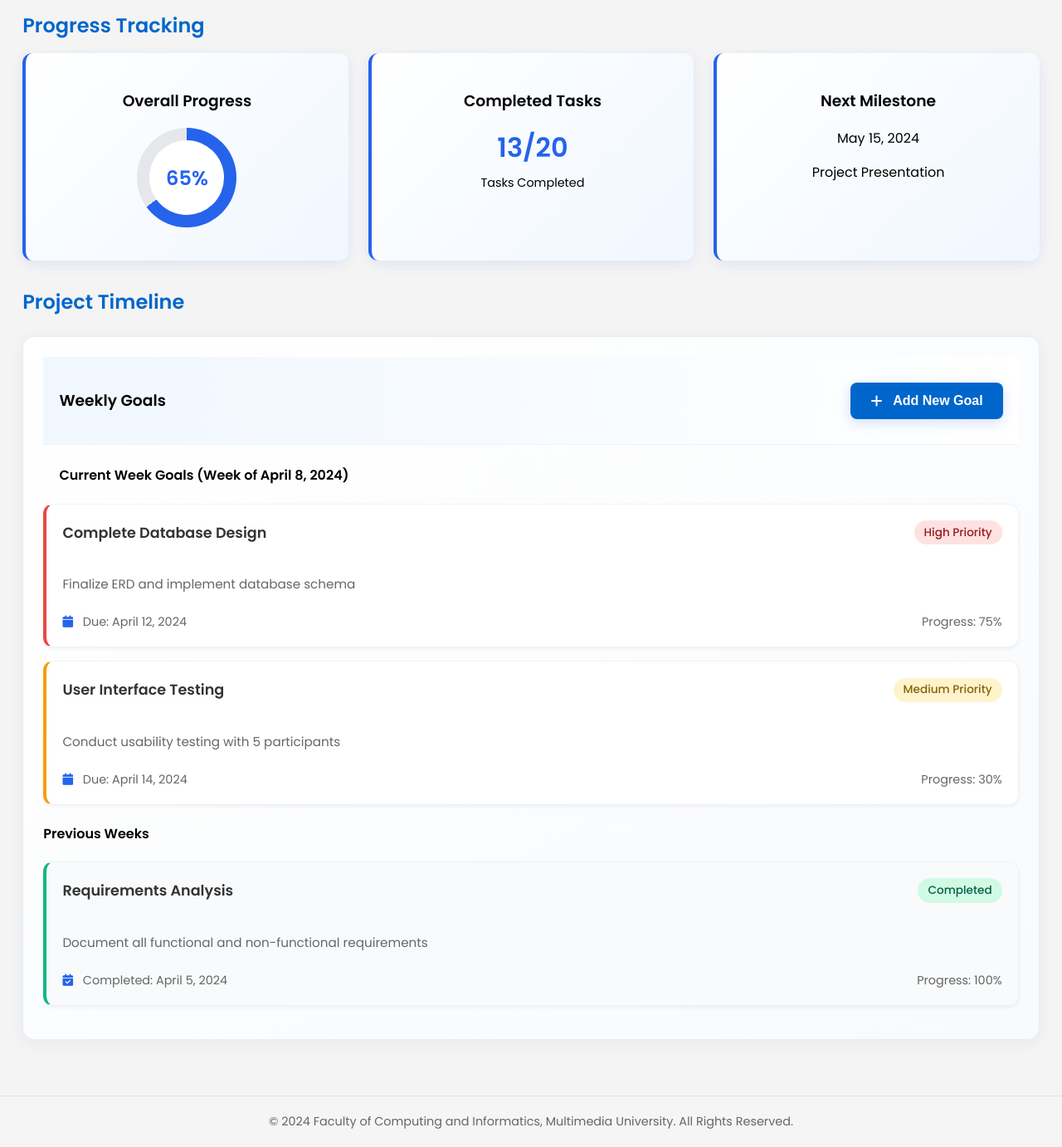
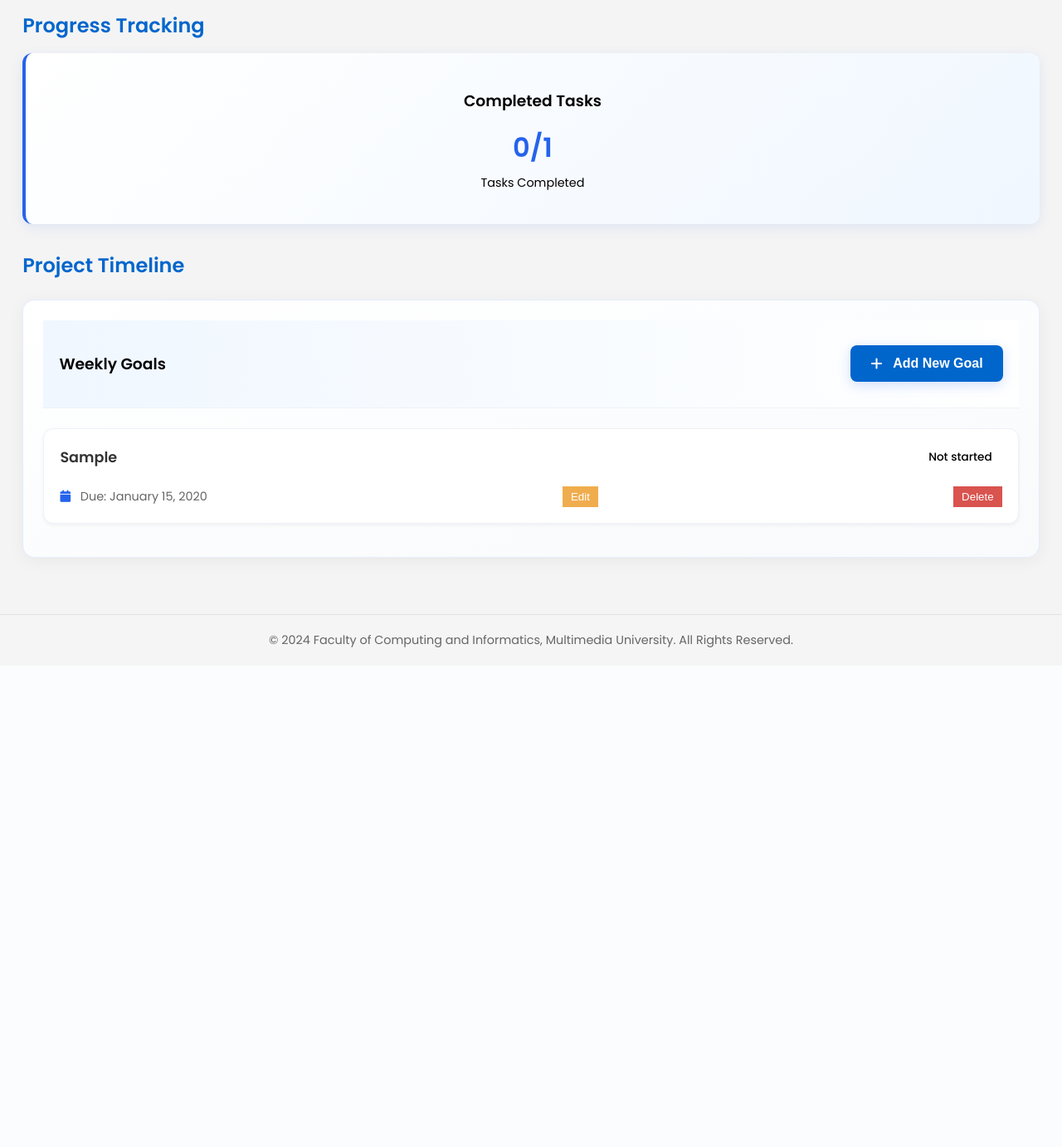
Before and after one commit to YongJinYit1214/final-year-project-management-system, a PHP site: page /pages/progress/progress-page.php in a window 1280 px wide. Shown: the part 83-1465 px from the top of the page at 83% size. After the commit the page ends 863 px from the top, so only its background shows below. Run offline with PHP 8.4, Linux system fonts and the light colour scheme; the visitor is signed in with stand-in values (Sample User, id 1); tables that the repository leaves empty hold one stand-in row (values such as "Sample post").

Commit message:
Implemented goal system

```diff
--- a/components/navbar.php
+++ b/components/navbar.php
@@ -1,31 +1,42 @@
 <?php
 function getNavbar($active_page = '') {
     $isLoggedIn = isset($_SESSION['user_id']) && !empty($_SESSION['user_id']);
+
+    $homePage = '/fyp-system/index.php';
+    $projectsPage = '/fyp-system/pages/projects/projects-page.php';
     $meetingsPage = '/fyp-system/pages/meetings/meetings-page.php';
+    $progressPage = '/fyp-system/pages/progress/progress-page.php';
+    $assessmentPage = '/fyp-system/pages/assessment/assessment-page.php';
+    $supportPage = '/fyp-system/pages/support/support-page.php';
+    $communicationsPage = '/fyp-system/pages/communication/communication-page.php';
+    $profilePage = '/fyp-system/pages/profile/profile-page.php';
+    $loginPage = '/fyp-system/pages/login/login-page.php';
+    $registerPage = '/fyp-system/pages/register/register-page.php';
+    $logo = '/fyp-system/assets/images/mmu-logo-white.png';
 
     $html = '
     <nav class="navbar">
         <div class="nav-container">
             <div class="logo-section">
-                <a href="/fyp-system/index.php"><img src="/fyp-system/assets/images/mmu-logo-white.png" alt="MMU Logo"></a>
+                <a href="/fyp-system/index.php"><img src="'.$logo.'" alt="MMU Logo"></a>
             </div>
             <div class="nav-section">
                 <div class="nav-links">
-                    <a href="/fyp-system/index.php" class="nav-link ' . ($active_page === 'home' ? 'active' : '') . '" id="homeLink">Home</a>
-                    <a href="/fyp-system/pages/projects/projects-page.php" class="nav-link ' . ($active_page === 'projects' ? 'active' : '') . '" id="projectsLink">Projects</a>
+                    <a href="'.$homePage.'" class="nav-link ' . ($active_page === 'home' ? 'active' : '') . '" id="homeLink">Home</a>
+                    <a href="'.$projectsPage.'" class="nav-link ' . ($active_page === 'projects' ? 'active' : '') . '" id="projectsLink">Projects</a>
                     <a href="'.$meetingsPage.'" class="nav-link ' . ($active_page === 'meetings' ? 'active' : '') . '" id="meetingsLink">Meetings</a>
-                    <a href="/fyp-system/pages/progress/progress-page.php" class="nav-link ' . ($active_page === 'progress' ? 'active' : '') . '" id="progressLink">Progress</a>
-                    <a href="/fyp-system/pages/assessment/assessment-page.php" class="nav-link ' . ($active_page === 'assessment' ? 'active' : '') . '" id="assessmentLink">Assessment</a>
-                    <a href="/fyp-system/pages/support/support-page.php" class="nav-link ' . ($active_page === 'support' ? 'active' : '') . '" id="supportLink">Support</a>
-                    <a href="/fyp-system/pages/communication/communication-page.php" class="nav-link ' . ($active_page === 'communication' ? 'active' : '') . '" id="communicationLink">Communication</a>
-                    <a href="/fyp-system/pages/profile/profile-page.php" class="nav-link ' . ($active_page === 'profile' ? 'active' : '') . '" id="profileLink">Profile</a>';
+                    <a href="'.$progressPage.'" class="nav-link ' . ($active_page === 'progress' ? 'active' : '') . '" id="progressLink">Progress</a>
+                    <a href="'.$assessmentPage.'" class="nav-link ' . ($active_page === 'assessment' ? 'active' : '') . '" id="assessmentLink">Assessment</a>
+                    <a href="'.$supportPage.'" class="nav-link ' . ($active_page === 'support' ? 'active' : '') . '" id="supportLink">Support</a>
+                    <a href="'.$communicationsPage.'" class="nav-link ' . ($active_page === 'communication' ? 'active' : '') . '" id="communicationLink">Communication</a>
+                    <a href="'.$profilePage.'" class="nav-link ' . ($active_page === 'profile' ? 'active' : '') . '" id="profileLink">Profile</a>';
 
     if ($isLoggedIn) {
         $html .= '<a href="javascript:void(0);" onclick="handleLogout()" class="nav-link" id="logoutBtn">Logout</a>';
     } else {
         $html .= '
-            <a href="/fyp-system/pages/login/login-page.php" class="nav-link ' . ($active_page === 'login' ? 'active' : '') . '" id="loginBtn">Login</a>
-            <a href="/fyp-system/pages/register/register-page.php" class="nav-link ' . ($active_page === 'register' ? 'active' : '') . '" id="registerBtn">Register</a>';
+            <a href="'.$loginPage.'" class="nav-link ' . ($active_page === 'login' ? 'active' : '') . '" id="loginBtn">Login</a>
+            <a href="'.$registerPage.'" class="nav-link ' . ($active_page === 'register' ? 'active' : '') . '" id="registerBtn">Register</a>';
     }
 
     $html .= '
--- a/database.sql
+++ b/database.sql
@@ -213,7 +213,8 @@ CREATE   TABLE goals(
     goal_id INT PRIMARY KEY AUTO_INCREMENT,
     user_id INT,
     goal TEXT NOT NULL,
-    status ENUM('not_started','ongoing', 'completed') DEFAULT 'ongoing',
+    status ENUM('not_started','ongoing', 'completed') DEFAULT 'not_started',
+    due_date DATE,
     created_at TIMESTAMP DEFAULT CURRENT_TIMESTAMP,
     FOREIGN KEY (user_id) REFERENCES users(user_id) ON DELETE CASCADE
 );
--- /dev/null
+++ b/pages/progress/fetch-goals.php
@@ -0,0 +1,26 @@
+<?php
+function fetchGoals() {
+    require_once '../../db_connection.php';
+
+    $conn = OpenCon();
+
+    $query = "SELECT *
+    FROM goals WHERE user_id = ?";
+    $stmt = $conn->prepare($query);
+    session_start();
+    $user_id = $_SESSION['user_id'];
+    $stmt->bind_param("i", $user_id);
+    $stmt->execute();
+    $result = $stmt->get_result();
+    $goals = [];
+
+    if ($result->num_rows > 0) {
+        while ($row = $result->fetch_assoc()) {
+            $goals[] = $row;
+        }
+    }
+
+    CloseCon($conn);
+    return $goals;
+}
+?>
--- a/pages/progress/progress-page.css
+++ b/pages/progress/progress-page.css
@@ -163,6 +163,7 @@ body {
     border: 1px solid #ddd;
     border-radius: 8px;
     font-size: 1rem;
+    resize: vertical;
 }
 
 /* Button Styles */
@@ -182,35 +183,6 @@ body {
     padding: 0.8rem 1.5rem;
     border-radius: 8px;
     cursor: pointer;
-}
-
-/* Progress Circle */
-.progress-circle {
-    width: 120px;
-    height: 120px;
-    border-radius: 50%;
-    background: conic-gradient(var(--primary-color) 65%, #e5e7eb 0);
-    margin: 1rem auto;
-    display: flex;
-    align-items: center;
-    justify-content: center;
-    position: relative;
-}
-
-.progress-circle::before {
-    content: '';
-    position: absolute;
-    width: 90px;
-    height: 90px;
-    background: white;
-    border-radius: 50%;
-}
-
-.progress-text {
-    position: relative;
-    font-size: 1.5rem;
-    font-weight: bold;
-    color: var(--primary-color);
 }
 
 .stat-subtitle {
@@ -425,3 +397,29 @@ footer p {
     color: #666;
     font-size: 0.9rem;
 }
+
+/* Edit Button */
+.edit-goal-btn {
+    background-color: #f0ad4e;
+    color: white;
+    padding: 5px 10px;
+    border: none;
+    cursor: pointer;
+}
+
+.edit-goal-btn:hover {
+    background-color: #ec971f;
+}
+
+/* Delete Button */
+.delete-goal-btn {
+    background-color: #d9534f;
+    color: white;
+    padding: 5px 10px;
+    border: none;
+    cursor: pointer;
+}
+
+.delete-goal-btn:hover {
+    background-color: #c9302c;
+}
--- a/pages/progress/progress-page.php
+++ b/pages/progress/progress-page.php
@@ -1,6 +1,26 @@
 <?php
 require_once '../../auth/auth_check.php';
 require_once '../../components/navbar.php';
+require_once '../../db_connection.php';
+
+$conn = OpenCon();
+
+require_once 'fetch-goals.php';
+$goalsData = fetchGoals();
+
+// Fetch total and completed goals
+$query = "SELECT COUNT(*) AS total_goals,
+                 SUM(CASE WHEN status = 'completed' THEN 1 ELSE 0 END) AS completed_goals
+          FROM goals WHERE user_id = ?";
+$stmt = $conn->prepare($query);
+$user_id = $_SESSION['user_id'];
+$stmt->bind_param("i", $user_id);
+$stmt->execute();
+$result = $stmt->get_result();
+$goal_data = $result->fetch_assoc();
+$completed_goals = $goal_data['completed_goals'] ?? 0;
+$total_goals = $goal_data['total_goals'] ?? 0;
+
 ?>
 <!DOCTYPE html>
 <html lang="en">
@@ -23,20 +43,9 @@ require_once '../../components/navbar.php';
     <div class="progress-overview">
         <div class="progress-stats">
             <div class="stat-card">
-                <h3>Overall Progress</h3>
-                <div class="progress-circle" data-progress="65">
-                    <span class="progress-text">65%</span>
-                </div>
-            </div>
-            <div class="stat-card">
                 <h3>Completed Tasks</h3>
-                <p class="stat-number">13/20</p>
+                <p class="stat-number"><?php echo $completed_goals; ?>/<?php echo $total_goals ?></p>
                 <p class="stat-subtitle">Tasks Completed</p>
-            </div>
-            <div class="stat-card">
-                <h3>Next Milestone</h3>
-                <p class="milestone-date">May 15, 2024</p>
-                <p class="milestone-title">Project Presentation</p>
             </div>
         </div>
         <div class="project-timeline">
@@ -53,51 +62,60 @@ require_once '../../components/navbar.php';
         </div>
 
         <div class="goals-container">
-            <div class="current-week">
-                <h4>Current Week Goals (Week of April 8, 2024)</h4>
-                <div class="goals-list" id="currentWeekGoals">
-                    <div class="goal-item high">
+        <div class="goals-list" id="currentWeekGoals">
+            <?php if (empty($goalsData)): ?>
+                <p class="empty-message">No goals available. Start by adding a new goal!</p>
+                <?php else: ?>
+                    <?php foreach ($goalsData as $goal): ?>
+                    <div class="goal-item">
                         <div class="goal-header">
-                            <h5>Complete Database Design</h5>
-                            <span class="goal-priority priority-high">High Priority</span>
+                            <h5><?php echo $goal['goal']; ?></h5>
+                            <span class="goal-priority priority-<?php echo $goal['status']; ?>">
+                                <?php echo ucfirst(str_replace('_', ' ', $goal['status'])); ?>
+                            </span>
                         </div>
-                        <p class="goal-description">Finalize ERD and implement database schema</p>
                         <div class="goal-footer">
-                            <span class="goal-deadline"><i class="fas fa-calendar"></i> Due: April 12, 2024</span>
-                            <span class="goal-progress">Progress: 75%</span>
+                            <span class="goal-deadline"><i class="fas fa-calendar"></i> Due: <?php echo date('F j, Y', strtotime($goal['due_date'])); ?></span>
+                            <button class="edit-goal-btn" data-goal-id="<?php echo $goal['goal_id']; ?>">Edit</button>
+                            <button class="delete-goal-btn" data-goal-id="<?php echo $goal['goal_id']; ?>">Delete</button>
                         </div>
                     </div>
+                    <?php endforeach; ?>
+                <?php endif; ?>
+            </div>
 
-                    <div class="goal-item medium">
-                        <div class="goal-header">
-                            <h5>User Interface Testing</h5>
-                            <span class="goal-priority priority-medium">Medium Priority</span>
+            <!-- Edit Goal Modal -->
+            <div class="modal" id="editGoalModal">
+                <div class="modal-content">
+                    <div class="modal-header">
+                        <h3>Edit Goal</h3>
+                        <button class="close-btn">&times;</button>
+                    </div>
+                    <form id="editGoalForm" action="edit-goal.php" method="post">
+                        <input type="hidden" id="editGoalId" name="goal_id">
+                        <div class="form-group">
+                            <label for="editGoalTitle">Goal Title</label>
+                            <input type="text" id="editGoalTitle" name="goal" required placeholder="Enter goal title">
                         </div>
-                        <p class="goal-description">Conduct usability testing with 5 participants</p>
-                        <div class="goal-footer">
-                            <span class="goal-deadline"><i class="fas fa-calendar"></i> Due: April 14, 2024</span>
-                            <span class="goal-progress">Progress: 30%</span>
+                        <div class="form-group">
+                            <label for="editGoalDeadline">Deadline</label>
+                            <input type="date" id="editGoalDeadline" name="due_date" required>
                         </div>
-                    </div>
+                        <div class="form-group">
+                            <label for="editGoalStatus">Status</label>
+                            <select id="editGoalStatus" name="status" required>
+                                <option value="not_started">Not Started</option>
+                                <option value="in_progress">In Progress</option>
+                                <option value="completed">Completed</option>
+                            </select>
+                        </div>
+                        <div class="modal-footer">
+                            <button type="submit" class="save-btn">Save Changes</button>
+                        </div>
+                    </form>
                 </div>
             </div>
 
-            <div class="previous-goals">
-                <h4>Previous Weeks</h4>
-                <div class="goals-list" id="previousWeekGoals">
-                    <div class="goal-item completed">
-                        <div class="goal-header">
-                            <h5>Requirements Analysis</h5>
-                            <span class="goal-priority priority-high">Completed</span>
-                        </div>
-                        <p class="goal-description">Document all functional and non-functional requirements</p>
-                        <div class="goal-footer">
-                            <span class="goal-deadline"><i class="fas fa-calendar-check"></i> Completed: April 5, 2024</span>
-                            <span class="goal-progress">Progress: 100%</span>
-                        </div>
-                    </div>
-                </div>
-            </div>
         </div>
 
         <!-- Goal Setting Modal -->
@@ -107,30 +125,17 @@ require_once '../../components/navbar.php';
                     <h3>Set Weekly Goal</h3>
                     <button class="close-btn">&times;</button>
                 </div>
-                <form id="goalForm">
+                <form id="goalForm" action="create-goal.php" method="post">
                     <div class="form-group">
                         <label for="goalTitle">Goal Title</label>
-                        <input type="text" id="goalTitle" required placeholder="Enter goal title">
-                    </div>
-                    <div class="form-group">
-                        <label for="goalDescription">Description</label>
-                        <textarea id="goalDescription" rows="3" placeholder="Describe your goal"></textarea>
+                        <input type="text" id="goalTitle" name="goal" required placeholder="Enter goal title">
                     </div>
                     <div class="form-group">
                         <label for="goalDeadline">Deadline</label>
-                        <input type="date" id="goalDeadline" required>
-                    </div>
-                    <div class="form-group">
-                        <label for="goalPriority">Priority</label>
-                        <select id="goalPriority" required>
-                            <option value="high">High</option>
-                            <option value="medium">Medium</option>
-                            <option value="low">Low</option>
-                        </select>
+                        <input type="date" id="goalDeadline" name="due_date" required>
                     </div>
                     <div class="modal-footer">
-                        <button type="button" class="cancel-btn">Cancel</button>
-                        <button type="submit" class="save-btn">Save Goal</button>
+                        <button type="submit" class="save-btn">Create Goal</button>
                     </div>
                 </form>
             </div>
@@ -138,6 +143,82 @@ require_once '../../components/navbar.php';
     </div>
 </div>
 </body>
+<script>
+document.getElementById('addGoalBtn').addEventListener('click', function() {
+    document.getElementById('goalModal').style.display = 'block';
+});
+
+// Use delegation to handle close buttons correctly
+document.querySelectorAll('.close-btn').forEach(function(closeBtn) {
+    closeBtn.addEventListener('click', function() {
+        // Close the modal that triggered the event
+        this.closest('.modal').style.display = 'none';
+    });
+});
+
+// Open edit modal for editing goal details
+document.querySelectorAll('.edit-goal-btn').forEach(button => {
+    button.addEventListener('click', function() {
+        const goalId = this.getAttribute('data-goal-id');
+
+        // Get the current goal data (goal title, deadline, status)
+        const goalItem = this.closest('.goal-item');
+        const title = goalItem.querySelector('h5').textContent;
+        const deadline = goalItem.querySelector('.goal-deadline').textContent.split(": ")[1];
+        const status = goalItem.querySelector('.goal-priority').textContent.toLowerCase().replace(" ", "_");
+
+        // Pre-fill the form with the goal data
+        document.getElementById('editGoalId').value = goalId;
+        document.getElementById('editGoalTitle').value = title;
+        // Ensure the deadline is in the correct format for <input type="date">
+        const formattedDate = new Date(deadline).toISOString().split('T')[0]; // Convert to YYYY-MM-DD
+        document.getElementById('editGoalDeadline').value = formattedDate;
+
+        // Open the edit modal
+        document.getElementById('editGoalModal').style.display = 'block';
+    });
+});
+
+// Close the modal when clicking outside of the modal content area
+window.addEventListener('click', function(event) {
+    const editModal = document.getElementById('editGoalModal');
+    const goalModal = document.getElementById('goalModal');
+    if (event.target === editModal) {
+        editModal.style.display = 'none';
+    }
+    if (event.target === goalModal) {
+        goalModal.style.display = 'none';
+    }
+});
+
+document.querySelectorAll('.delete-goal-btn').forEach(button => {
+    button.addEventListener('click', function() {
+        const goalId = this.getAttribute('data-goal-id');
+
+        if (confirm("Are you sure you want to delete this goal?")) {
+            fetch('delete-goal.php', {
+                method: 'POST',
+                headers: {
+                    'Content-Type': 'application/x-www-form-urlencoded'
+                },
+                body: `goal_id=${goalId}`
+            })
+            .then(response => response.text())
+            .then(data => {
+                if (data.includes("Error")) {
+                    alert("Failed to delete goal.");
+                } else {
+                    window.location.reload(); // Refresh page to reflect changes
+                }
+            })
+            .catch(error => console.error('Error:', error));
+        }
+    });
+});
+
+
+</script>
+
 <footer>
     <p>&copy; 2024 Faculty of Computing and Informatics, Multimedia University. All Rights Reserved.</p>
 </footer>
```
Also changed, not shown: pages/progress/create-goal.php (added, +36 -0 lines), pages/progress/delete-goal.php (added, +23 -0 lines), pages/progress/edit-goal.php (added, +26 -0 lines).
